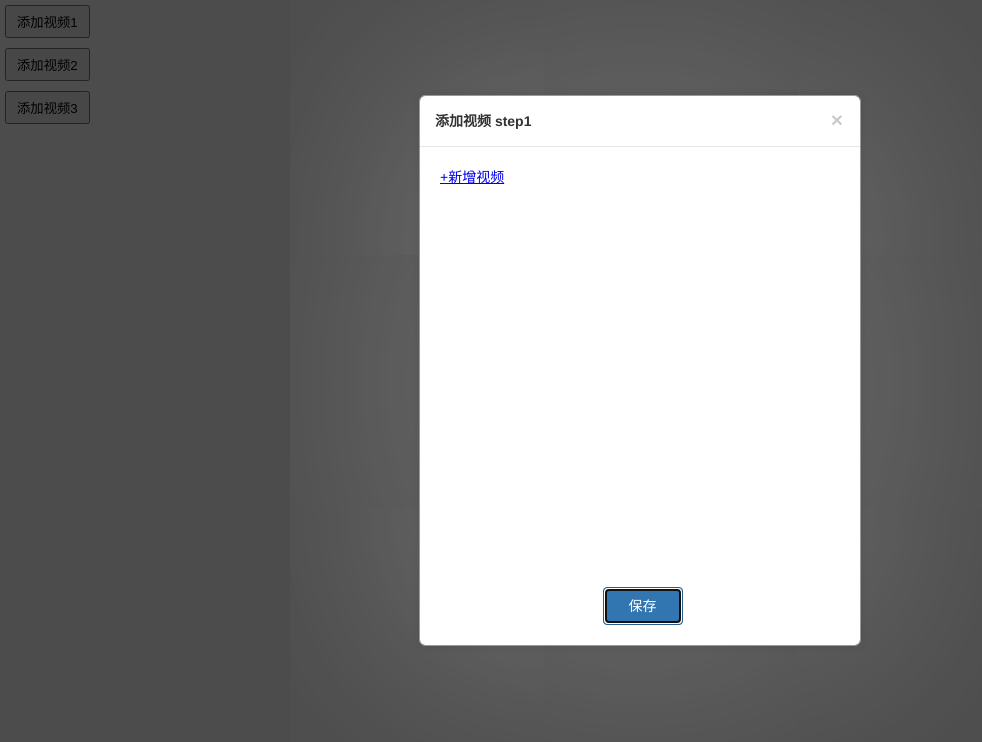
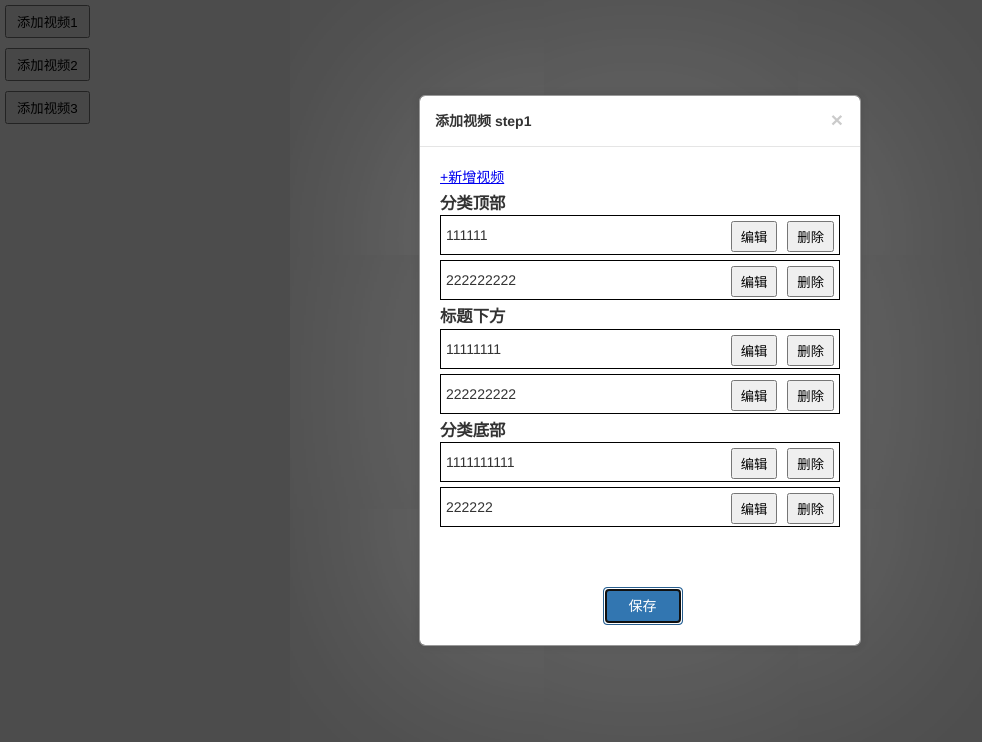
Before and after one commit to 007sair/specialAddVideo, a website with bundled scripts: page index.html in a window 1280 px wide. Both pictures are taken after a click on the button "添加视频1". Shown: the whole page, without its empty margins (0-982 px from the left). Built offline with nearby package versions, Linux system fonts and the light colour scheme.

Commit message:
update code

```diff
--- a/index.html
+++ b/index.html
@@ -14,9 +14,9 @@
 
 	<div id="d1">
 		<a href="javascript:;" id="btnAddVideoList">+新增视频</a>
-		<ul class="datas">
+		<div class="datas">
 
-		</ul>
+		</div>
 	</div>
 
 	<div id="d2">
--- a/sass/main.scss
+++ b/sass/main.scss
@@ -58,7 +58,7 @@ li{
 		.name{
             @include inline-block(middle, true);
 			line-height: 28px;
-			width: 260px;
+			width: 240px;
 			white-space: nowrap;
 			text-overflow: ellipsis;
 			overflow: hidden;
--- a/src/index.js
+++ b/src/index.js
@@ -1,7 +1,52 @@
-$(function(){
+$(function() {
 
 	var id,
-		baseTree = {};
+		baseTree = {
+			"1000": {
+				"1468028955456": {
+					"name": "111111",
+					"code": "1",
+					"type": "1"
+				},
+				"1468028966102": {
+					"name": "222222222",
+					"code": "1",
+					"type": "1"
+				},
+				"1468028969572": {
+					"name": "11111111",
+					"code": "1",
+					"type": "2"
+				},
+				"1468028974779": {
+					"name": "222222222",
+					"code": "1",
+					"type": "2"
+				},
+				"1468028985708": {
+					"name": "1111111111",
+					"code": "1",
+					"type": "3"
+				},
+				"1468028990846": {
+					"name": "222222",
+					"code": "1",
+					"type": "3"
+				}
+			},
+			"1001": {
+				"1468029214695": {
+					"name": "aaa",
+					"code": "1",
+					"type": "3"
+				},
+				"1468029220959": {
+					"name": "bbb",
+					"code": "1",
+					"type": "2"
+				}
+			}
+		};
 
 	var $context = $('#d2'),
 		$name = $context.find('#videoName'),
@@ -11,6 +56,8 @@ $(function(){
 		iRadio = 1,
 		listID;
 
+	var flags = {};
+
 	//弹层1
 	var d1 = dialog({
 		id: 'd1',
@@ -18,12 +65,12 @@ $(function(){
 		width: 400,
 		height: 400,
 		okValue: '保存',
-		ok: function(){
+		ok: function() {
 			this.close();
 			showResult();
 			return false;
 		},
-		cancel: function(){
+		cancel: function() {
 			this.close();
 			return false;
 		},
@@ -36,11 +83,12 @@ $(function(){
 		title: '添加视频 step2',
 		okValue: '保存',
 		ok: function() {
-			var isSave = initData();
-			if (isSave) {
+			update();
+			if (match_d2_value()){
+				renderAll(baseTree[listID]);
 				this.close();
 				set_d2_value(null);
-			};
+			}
 			return false;
 		},
 		cancel: function() {
@@ -55,16 +103,11 @@ $(function(){
 	$('.btnAddVideo').on('click', function() {
 		listID = $(this).data('listid');
 		if ($.isEmptyObject(baseTree[listID])) {
-			//初始成一个对象
 			baseTree[listID] = {};
 		}
-		$('.datas').empty();
-		var html = '';
-		for (var key in baseTree[listID]) {
-			html += '<li data-id="' + key + '"><input type="button" class="del" value="删除" /><input type="button" class="edit" value="编辑" /><span title="' + baseTree[listID][key].name + '" class="name">' + baseTree[listID][key].name + '</span></li>';
-		}
-		$('.datas').append(html)
+		renderAll(baseTree[listID])
 		d1.showModal();
+		console.log(baseTree[listID])
 	});
 
 	//唤起弹层2
@@ -77,7 +120,6 @@ $(function(){
 	$('.datas').on('click', '.edit', function() {
 		var $li = $(this).parent('li'),
 			_id = $li.data('id');
-
 		id = _id;
 		set_d2_value(baseTree[listID][id]);
 		d2.showModal();
@@ -91,8 +133,8 @@ $(function(){
 		dialog({
 			title: '警告',
 			width: 220,
-			content: '确认要删除<b>'+ name +'</b>吗？',
-			ok: function(){
+			content: '确认要删除<b>' + name + '</b>吗？',
+			ok: function() {
 				$li.remove();
 				delete baseTree[listID][id];
 			}
@@ -104,14 +146,47 @@ $(function(){
 		iRadio = $(this).val();
 	});
 
-	var oHave = {};
+	function update() { //更新每一条li的数据
+		$checked = $('input[name="videoType"]:checked');
+		baseTree[listID][id] = {
+			name: $name.val(),
+			code: $code.val(),
+			type: $checked.val()
+		};
+		iRadio = baseTree[listID][id].type;
+	}
+
+	//渲染前先清空flag
+	function renderLi(obj, key) { // obj = baseTree[listID][id]
+		var $li = $('<li data-id="' + key + '"><input type="button" class="del" value="删除" /><input type="button" class="edit" value="编辑" /><span title="' + obj.name + '" class="name">' + obj.name + '</span></li>');
+		var title = $type.eq(obj.type - 1).parent().data('name');
+
+		if (!flags[obj.type]) { //说明是第一次插入
+			var $datas = $('.datas'),
+				$area = $('<div class="area area' + obj.type + '">').appendTo($datas),
+				$ul = $('<ul>').appendTo($area),
+				$title = $('<h3>' + title + '</h3>').prependTo($area);
+
+			flags[obj.type] = true;
+		}
+		$('.area' + obj.type).find('ul').append($li)
+	}
+
+	function renderAll(obj) { // obj = baseTree[listID]
+		flags = {};
+		$('.datas').empty();
+		for (var key in obj) {
+			renderLi(obj[key], key)
+		}
+	}
 
 	//保存第二个弹层的数据
-	function initData(){
+
+	function initData() {
 
 		$checked = $('input[name="videoType"]:checked');
 
-		function updateData () {
+		function updateData() {
 			//设置虚拟data
 			baseTree[listID][id] = {
 				name: $name.val(),
@@ -122,7 +197,7 @@ $(function(){
 		}
 
 		if (match_d2_value()) {
-			if (!baseTree[listID][id]) {	//如果baseTree[listID]里没有这个id，就新增，否则编辑
+			if (!baseTree[listID][id]) { //如果baseTree[listID]里没有这个id，就新增，否则编辑
 				updateData();
 				// if (!oHave[iRadio]) { //第一次
 				// 	var $item = $('<div class="item item'+ iRadio +'" data-type="'+ iRadio +'">').appendTo($('.datas'));
@@ -131,11 +206,11 @@ $(function(){
 				// 	oHave[iRadio] = iRadio;
 				// };
 				// $('.item'+iRadio).find('ul').append('<li data-id="' + id + '"><input type="button" class="del" value="删除" /><input type="button" class="edit" value="编辑" /><span title="' + $name.val() + '" class="name">' + $name.val() + '</span></li>');
-				var html = '<li data-id="' + id + '"><p>'+ $checked.parent().data('name') +'</p><input type="button" class="del" value="删除" /><input type="button" class="edit" value="编辑" /><span title="' + $name.val() + '" class="name">' + $name.val() + '</span></li>';
+				var html = '<li data-id="' + id + '"><p>' + $checked.parent().data('name') + '</p><input type="button" class="del" value="删除" /><input type="button" class="edit" value="编辑" /><span title="' + $name.val() + '" class="name">' + $name.val() + '</span></li>';
 				$('.datas').append(html)
 			} else {
 				updateData();
-				var $li = $('li[data-id="'+ id +'"]');
+				var $li = $('li[data-id="' + id + '"]');
 				$li.find('.name').text($name.val());
 				$li.find('p').text($checked.parent().data('name'))
 			}
@@ -151,29 +226,27 @@ $(function(){
 
 
 	//校验step2的value
-	function match_d2_value(){
-		if ($name.val() == '') {
+
+	function match_d2_value() {
+		if ($name.val() === '') {
 			alert('请填写视频名称')
 			return false;
 		};
-		if ($code.val() == '') {
+		if ($code.val() === '') {
 			alert('请填写视频代码')
-			return false;
-		};
-		if (!$type.val()) {
-			alert('请选择视频位置')
 			return false;
 		};
 		return true;
 	}
 
 	//设置step2的value
-	function set_d2_value(data){
+
+	function set_d2_value(data) {
 		if (data) {
 			$name.val(data.name);
 			$code.val(data.code);
 			$type.eq(data.type - 1).prop('checked', true);
-		}else{
+		} else {
 			$name.val('');
 			$code.val('');
 			$type.eq(0).prop('checked', true);
@@ -184,11 +257,12 @@ $(function(){
 	/**
 	 * 下面所有代码只是为了展示最后的数据，实际应用可以去掉
 	 */
-	function showResult(){
+
+	function showResult() {
 		$('#result').html(format(JSON.stringify(baseTree), false))
 	}
 
-	function format(txt, compress ) { /* 格式化JSON源码(对象转换为JSON文本) */
+	function format(txt, compress) { /* 格式化JSON源码(对象转换为JSON文本) */
 		var indentChar = '    ';
 		if (/^\s*$/.test(txt)) {
 			alert('数据为空,无法格式化! ');
@@ -207,7 +281,7 @@ $(function(){
 			nodeCount = 0,
 			maxDepth = 0;
 
-		var notify = function(name, value, isLast, indent , formObj) {
+		var notify = function(name, value, isLast, indent, formObj) {
 			nodeCount++; /*节点计数*/
 			for (var i = 0, tab = ''; i < indent; i++) tab += indentChar; /* 缩进HTML */
 			tab = compress ? '' : tab; /*压缩模式忽略缩进*/
```
Also changed, not shown: css/css.css, css/css.min.css, dist/dialog.min.js (added), dist/index.min.js (added), 1 other file.
